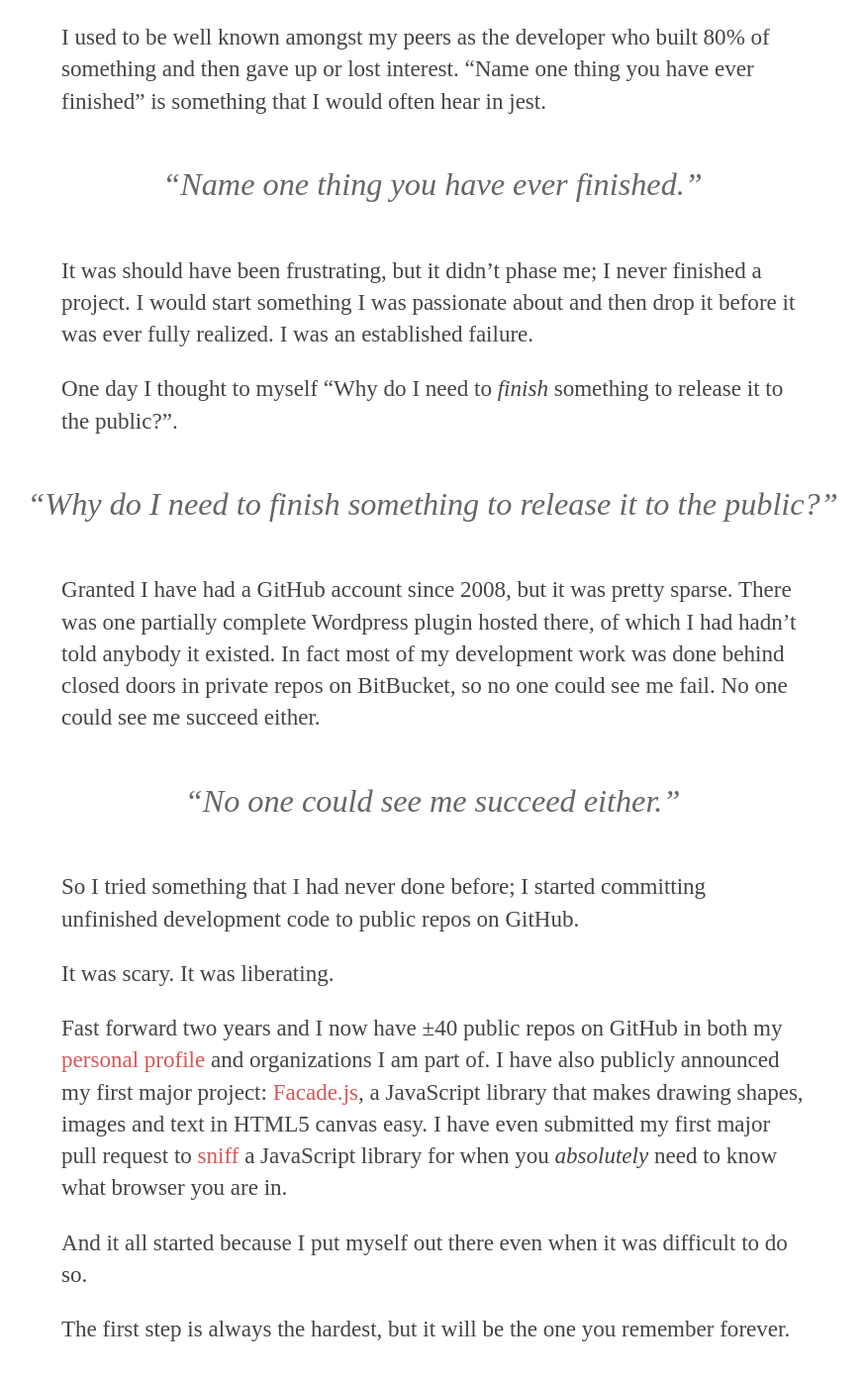
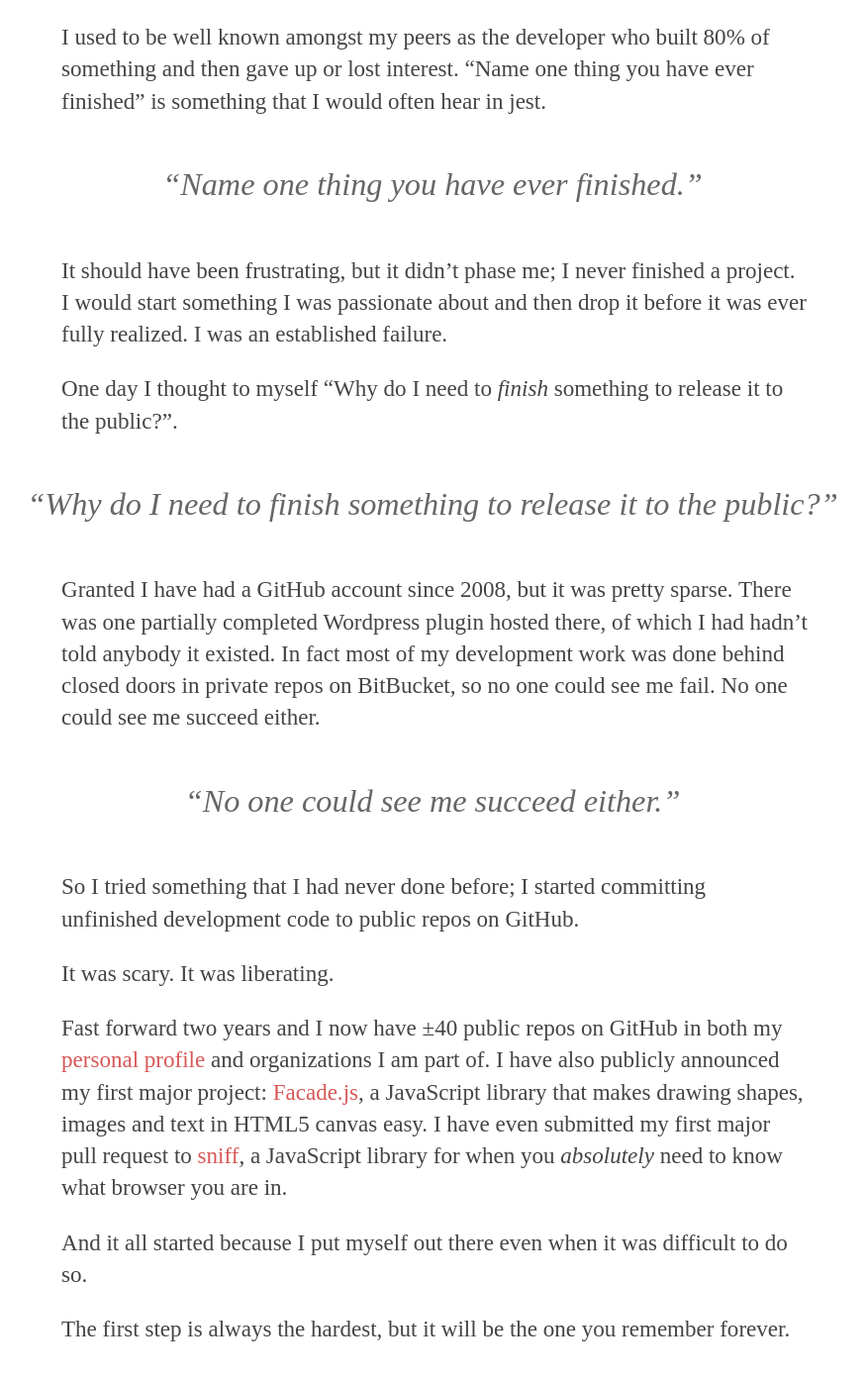
Before and after one commit to neogeek/neogeek.github.io, a Jekyll site: the page built from _posts/2014-07-01-from-zero-to-open-source.md, in a window 1280 px wide and 1400 px high, scrolled down 471 px. Shown: the top 1394 px of the window at 99% size, without its empty margins (201-1077 px from the left). Built offline with Jekyll 4.4.1, drawn with Linux system fonts in a browser that asks for light colours; Markdown is read by kramdown in place of the engine named in the settings.

Commit message:
Small copy changes.

```diff
--- a/_posts/2014-07-01-from-zero-to-open-source.md
+++ b/_posts/2014-07-01-from-zero-to-open-source.md
@@ -8,13 +8,13 @@ year: 2014
 
 > Name one thing you have ever finished.
 
-It was should have been frustrating, but it didn't phase me; I never finished a project. I would start something I was passionate about and then drop it before it was ever fully realized. I was an established failure.
+It should have been frustrating, but it didn't phase me; I never finished a project. I would start something I was passionate about and then drop it before it was ever fully realized. I was an established failure.
 
 One day I thought to myself "Why do I need to _finish_ something to release it to the public?".
 
 > Why do I need to _finish_ something to release it to the public?
 
-Granted I have had a GitHub account since 2008, but it was pretty sparse. There was one partially complete Wordpress plugin hosted there, of which I had hadn't told anybody it existed. In fact most of my development work was done behind closed doors in private repos on BitBucket, so no one could see me fail. No one could see me succeed either.
+Granted I have had a GitHub account since 2008, but it was pretty sparse. There was one partially completed Wordpress plugin hosted there, of which I had hadn't told anybody it existed. In fact most of my development work was done behind closed doors in private repos on BitBucket, so no one could see me fail. No one could see me succeed either.
 
 > No one could see me succeed either.
 
@@ -22,7 +22,7 @@ So I tried something that I had never done before; I started committing unfinish
 
 It was scary. It was liberating.
 
-Fast forward two years and I now have ±40 public repos on GitHub in both my [personal profile](https://github.com/neogeek) and organizations I am part of. I have also publicly announced my first major project: [Facade.js](https://github.com/facadejs), a JavaScript library that makes drawing shapes, images and text in HTML5 canvas easy. I have even submitted my first major pull request to [sniff](https://github.com/jonathanstark/sniff) a JavaScript library for when you _absolutely_ need to know what browser you are in.
+Fast forward two years and I now have ±40 public repos on GitHub in both my [personal profile](https://github.com/neogeek) and organizations I am part of. I have also publicly announced my first major project: [Facade.js](https://github.com/facadejs), a JavaScript library that makes drawing shapes, images and text in HTML5 canvas easy. I have even submitted my first major pull request to [sniff](https://github.com/jonathanstark/sniff), a JavaScript library for when you _absolutely_ need to know what browser you are in.
 
 And it all started because I put myself out there even when it was difficult to do so.
 
```
